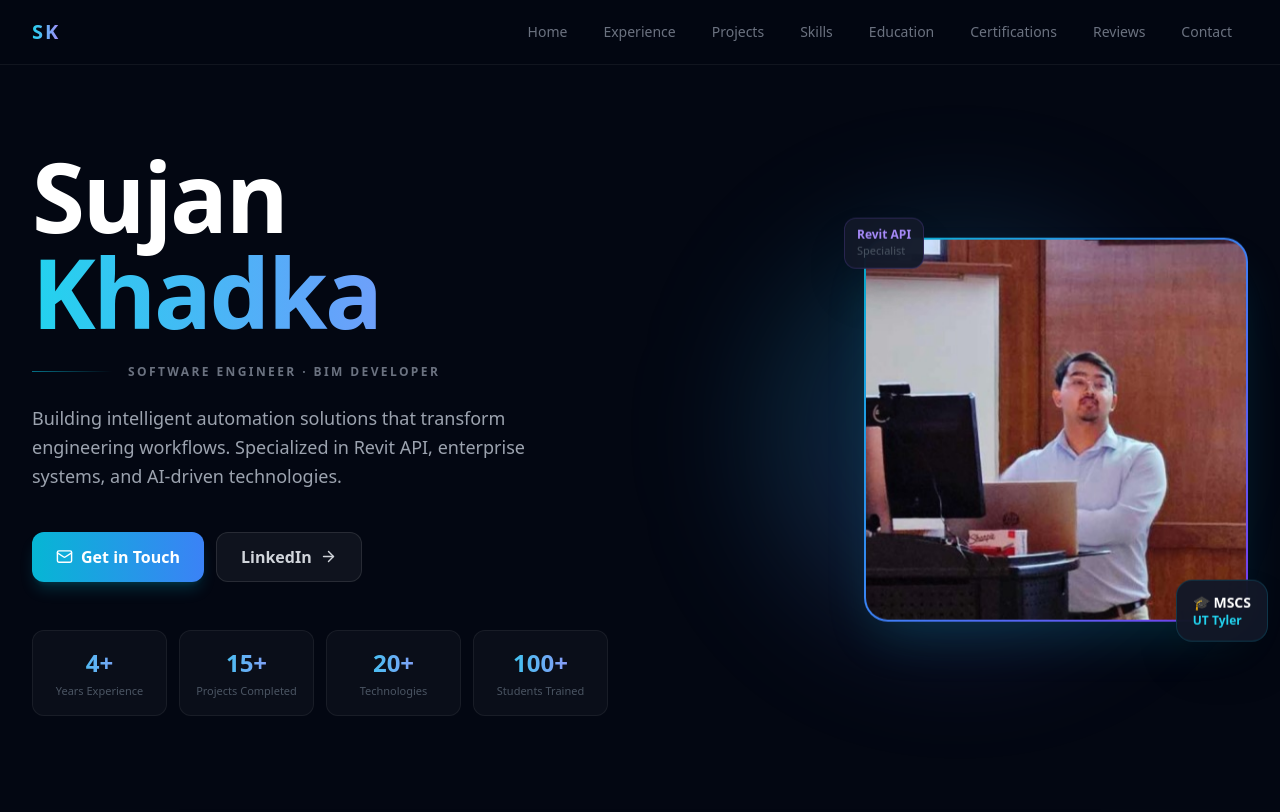
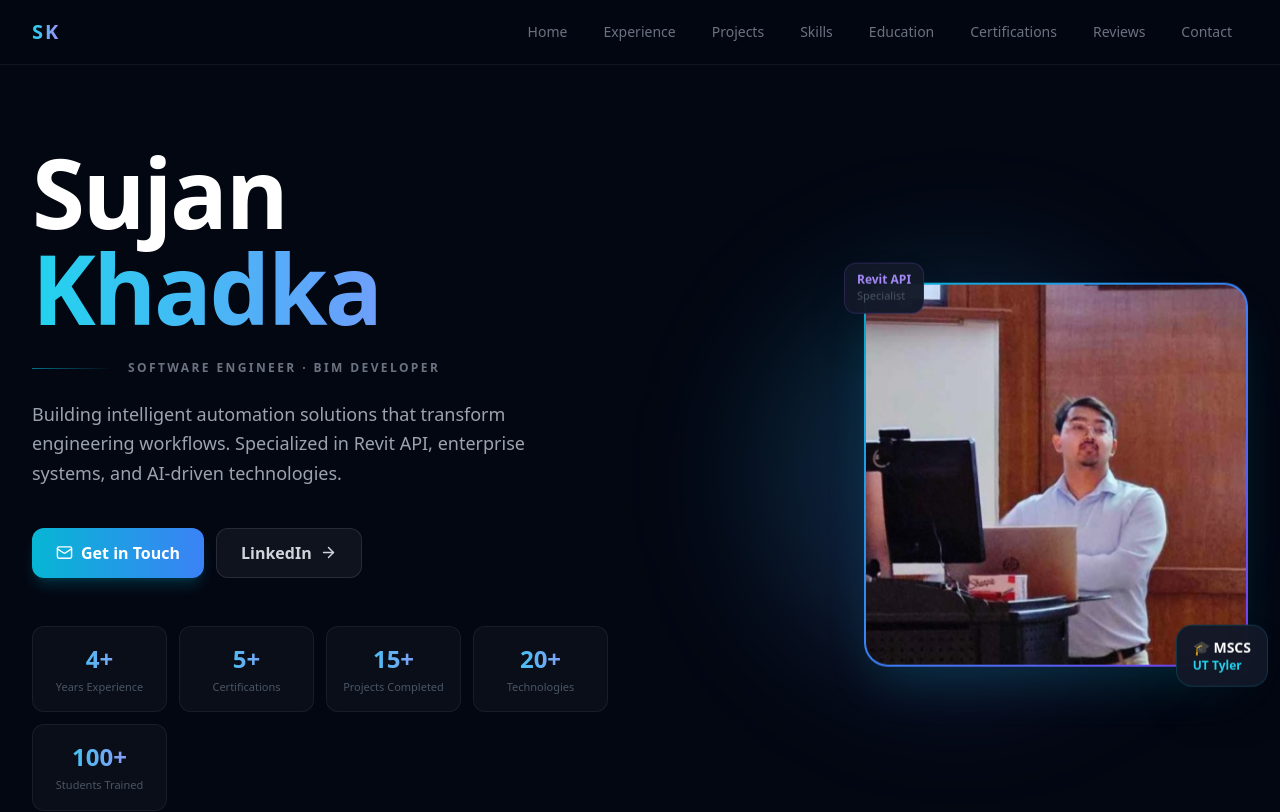
Before and after one commit to sujansync/portfolio, a React (Vite) app: page / in a window 1280 px wide. Shown: the top 812 px of the page. Built offline with nearby package versions, Linux system fonts and the light colour scheme.

Commit message:
Update HomeTile

```diff
--- a/App.jsx
+++ b/App.jsx
@@ -107,6 +107,7 @@ export default function Portfolio() {
 
   const stats = [
     { label: 'Years Experience', value: '4+' },
+    { label: 'Certifications', value: '5+' },
     { label: 'Projects Completed', value: '15+' },
     { label: 'Technologies', value: '20+' },
     { label: 'Students Trained', value: '100+' },
```
